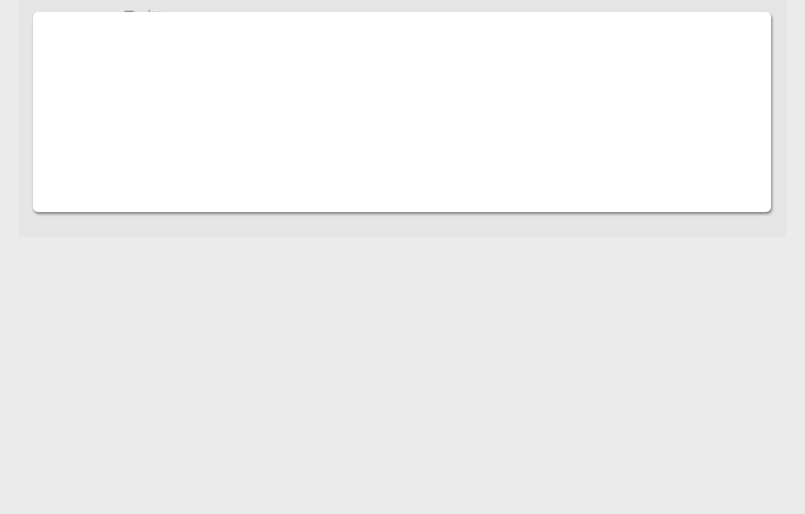
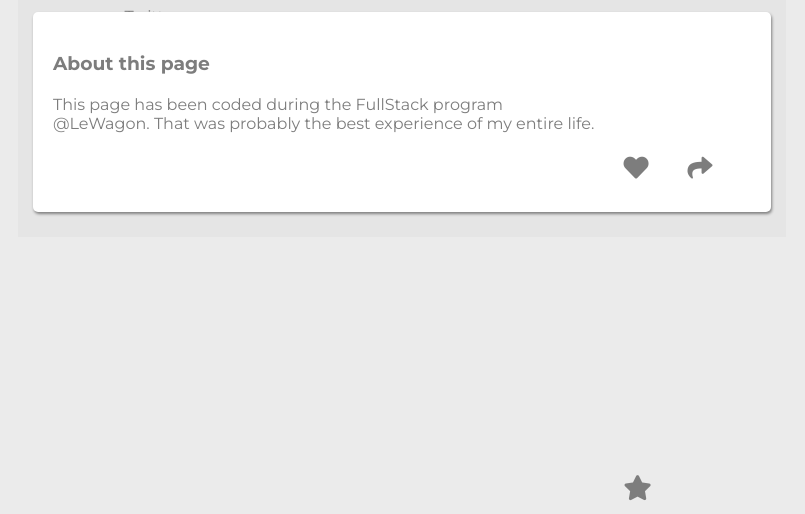
Before and after one commit to amedeopro/html-about-page, a plain HTML site: page index.html in a window 1280 px wide. Shown: the part 583-1097 px from the top of the page, without its empty margins (238-1043 px from the left). Before the commit the page ends 840 px from the top, so only its background shows below. Drawn offline with Linux system fonts and the light colour scheme.

Commit message:
esercizio terminato

```diff
--- a/index.html
+++ b/index.html
@@ -37,12 +37,12 @@
           </tr>
 
           <tr>
-            <td><img src="https://github.com/lewagon/html-css-challenges/blob/master/shared/images/space-odyssey.jpg?raw=true"</td>
+            <td><img src="https://github.com/lewagon/html-css-challenges/blob/master/shared/images/monsieur-hulot.jpg?raw=true"</td>
             <td> <h3>2001 - Space Odissy</h3> <p>Humanity finds a mysterious, obviously artificial, object buried beneath the Lunar surface and, with the intelligent computer H.A.L. 9000, sets off on a quest.</p> </td>
           </tr>
 
           <tr>
-            <td><img src="https://github.com/lewagon/html-css-challenges/blob/master/shared/images/space-odyssey.jpg?raw=true"</td>
+            <td><img src="https://raw.githubusercontent.com/lewagon/html-css-challenges/master/shared/images/alien.jpg"</td>
             <td> <h3>2001 - Space Odissy</h3> <p>Humanity finds a mysterious, obviously artificial, object buried beneath the Lunar surface and, with the intelligent computer H.A.L. 9000, sets off on a quest.</p> </td>
           </tr>
         </table>
@@ -50,7 +50,18 @@
       </div>
 
       <div class="footer">
+        <div class="footer-left fl-left">
+          <h3>About this page</h3>
+          <p>This page has been coded during the FullStack program @LeWagon. That was probably the best experience of my entire life.</p>
+        </div>
 
+        <div class="footer-right fl-left">
+          <ul>
+            <li><i class="fas fa-heart"></i></li>
+            <li><i class="fas fa-share"></i></li>
+            <li><i class="fas fa-star"></i></li>
+          </ul>
+        </div>
       </div>
 
     </div>
--- a/style.css
+++ b/style.css
@@ -140,3 +140,34 @@ body{
   box-shadow: 1px 2px 3px grey;
   float: left;
 }
+
+.fl-left{
+  float: left;
+}
+
+.footer-left{
+  width: 80%;
+  height: 100%;
+  padding: 40px 20px;
+}
+
+.footer-left h3{
+  margin-bottom: 20px;
+}
+
+
+.footer-right{
+  width: 20%;
+  height: 100%;
+}
+
+.footer-right ul li{
+  list-style: none;
+  display: inline-block;
+  line-height: 20em;
+}
+
+.footer-right ul li i{
+  font-size: 25px;
+  margin-right: 35px;
+}
```
